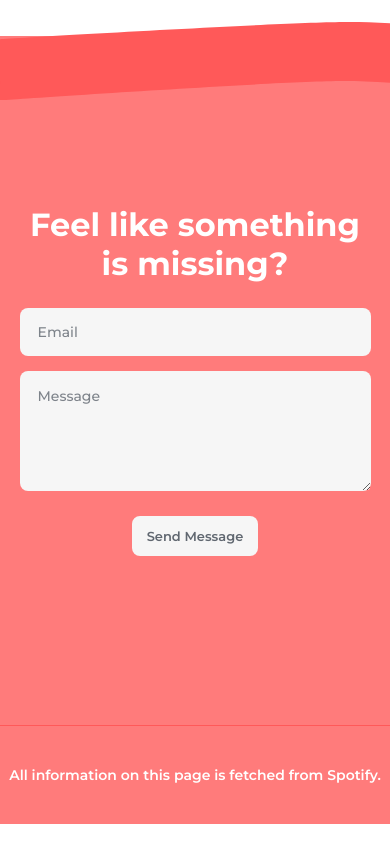
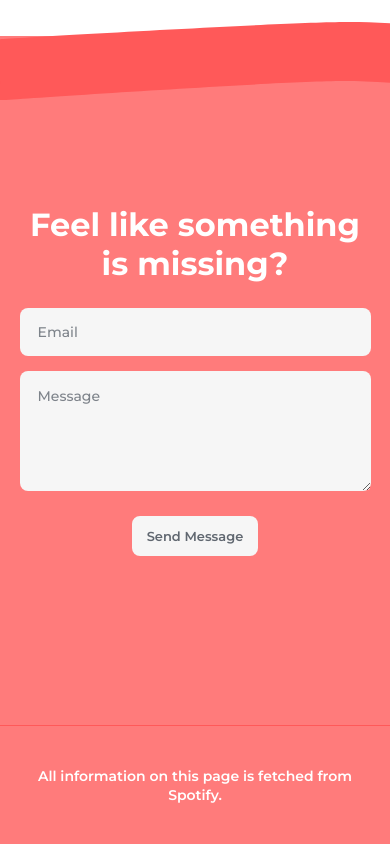
Before and after one commit to Poxie/newest-spotify-app, a Next.js app: page / in a window 390 px wide. Shown: the part 2297-3141 px from the top of the page. Built offline with nearby package versions, Linux system fonts and the light colour scheme.

Commit message:
Made footer responsive

```diff
--- a/components/footer/index.tsx
+++ b/components/footer/index.tsx
@@ -3,9 +3,11 @@ import styles from '../../styles/Footer.module.scss';
 export default function Footer() {
     return(
         <footer className={styles['container']}>
-            <span>
-                All information on this page is fetched from Spotify.
-            </span>
+            <div className={styles['content']}>
+                <span>
+                    All information on this page is fetched from Spotify.
+                </span>
+            </div>
         </footer>
     )
 }
--- a/styles/Footer.module.scss
+++ b/styles/Footer.module.scss
@@ -5,6 +5,10 @@
     align-items: center;
     justify-content: center;
     border-top: 1px solid var(--color-primary);
+}
+.content {
+    max-width: var(--width-main-max);
+    text-align: center;
 
     span {
         font-size: 14px;
```
